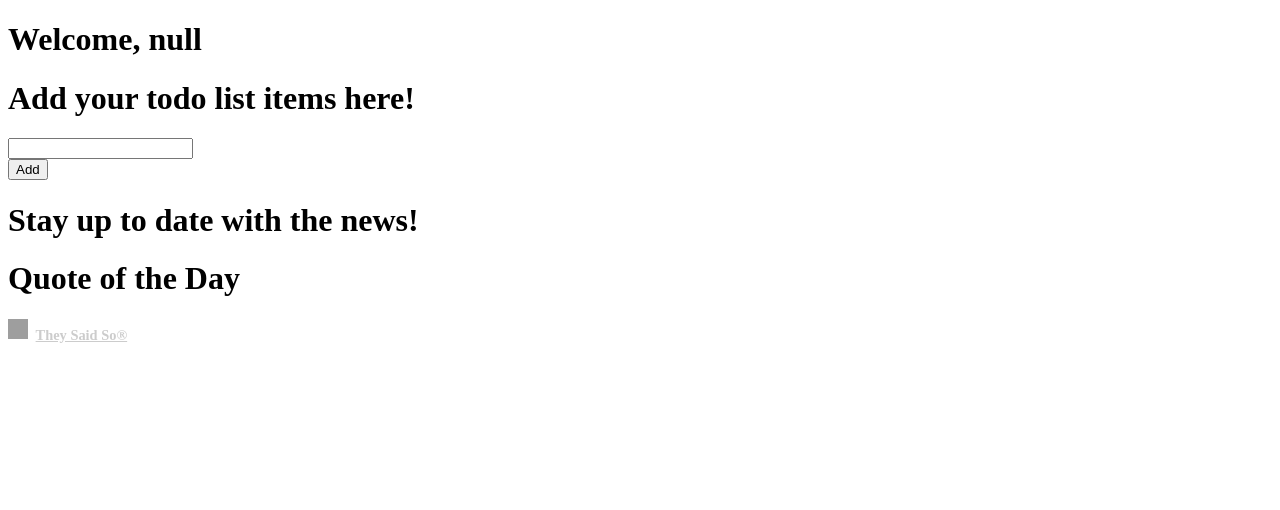
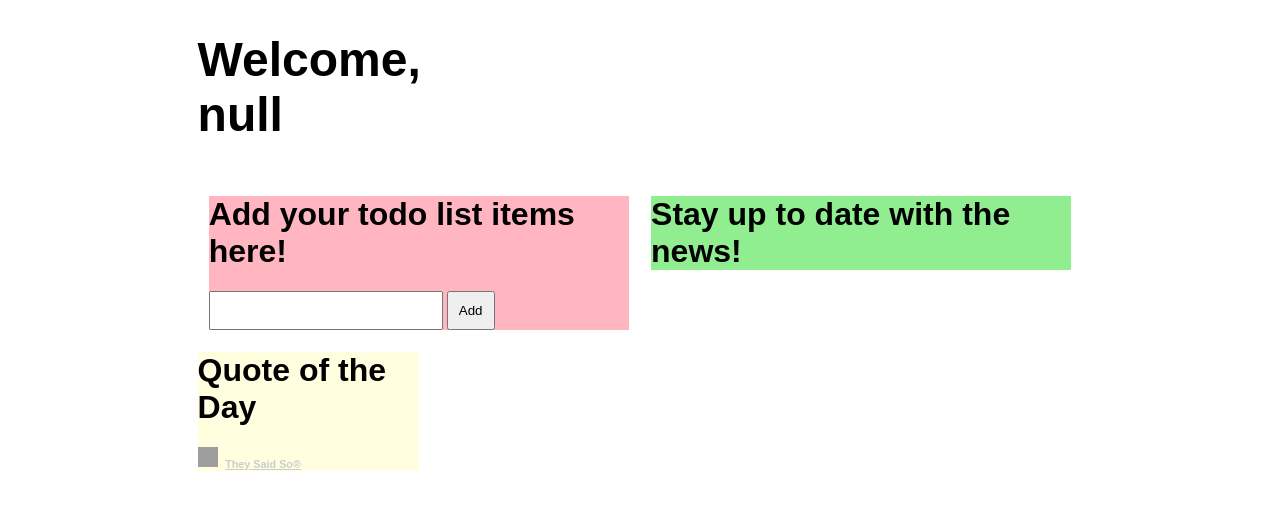
Before and after one commit to NandhiniSridhar/ListApp, a plain HTML site: page prod_app.html in a window 1280 px wide. Drawn offline with Linux system fonts and the light colour scheme; no server answers; grey boxes are pictures that could not be loaded.

Commit message:
added css- need to fix

```diff
--- a/prod_app.html
+++ b/prod_app.html
@@ -1,32 +1,30 @@
 <!doctype html>
 <html>
     <head>
-        <title>To Do List</title>
+        <title>Let's Get Started!</title>
         <script src = "index.js"></script>
-
+        <link rel = "stylesheet" href = "style.css"/>
     </head>
 
     <body onload = "welcomeMessage()">
+        <!-- welcome header-->
+        <div id="welcome">
+            <h1 id="welcomeStatement" >Welcome,<br> </h1>
+        </div>
 
         <!-- to do list-->
-        <div>
-            <h1 id="welcomeStatement" >Welcome, </h1>
+        <div class = "flex-container">
+            <div class="flex-col" >
+                <div id="todo" class = "flex-item">
                     <h1>Add your todo list items here!</h1>
                     <ul id="list">
                     </ul>
-            <input type="text" id="inputText"> <br>
+                    <input type="text" id="inputText">
                     <button id="add" onclick="displayMessage()">Add</button>
                     <br>
                 </div>
 
-        <!-- new york times top stories feed -->
-        <div>
-            <h1>Stay up to date with the news!</h1>
-            <section id='nyt'></section>
-        </div>
-
-        <!-- Quote of the Day -->
-        <div>
+                <div id="quoteOfTheDay" class = "flex-col">
                     <h1>Quote of the Day</h1>
                     <!-- required attribution-->
                     <section id='qotd'></section>
@@ -37,6 +35,17 @@
                         </a>
                     </span>
                 </div>
+            </div> <!-- flex col-->
+            <div class = "flex-col">
+                <!-- new york times top stories feed -->
+                <div id="newYorkTimes" class = "flex-item">
+                    <h1>Stay up to date with the news!</h1>
+                    <section id='nyt'></section>
+                </div>
+            </div> <!-- flex-col -->
+        </div> <!-- container -->
+        <!-- Quote of the Day -->
+
     </div> <!-- end of prod app div-->
     </body>
 </html>
--- /dev/null
+++ b/style.css
@@ -0,0 +1,83 @@
+#welcomeStatement{
+    text-align:justify;
+    font-family:sans-serif;
+    font-size: 3em;
+    margin-left: 15%;
+    margin-right: 15%;
+}
+/*general*/
+h1{
+    font-family: sans-serif;
+}
+a{
+    color:black;
+    font-family: sans-serif;
+    font-size: 0.75em;
+}
+p{
+    font-family: sans-serif;
+}
+.flex-container{
+    display: flex;
+    margin-left: 15%;
+    margin-right: 15%;
+    margin-bottom: 5%;
+    justify-content: center;
+    /*background-color: pink;*/
+    flex-wrap: wrap;
+    flex-direction: row;
+    /*background-color: blue;*/
+}
+
+.flex-col{
+    width: 50%;
+    /*background-color: red;*/
+}
+.flex-item{
+    width: 95%;
+    margin-top: 1vh;
+    margin-bottom: 1vh;
+    margin-left: 2.5%;
+    margin-right: 2.5%;
+    /*border: 1px solid black;
+    bor: green;*/
+}
+
+/*welcome*/
+#Name{
+    width: 50%;
+    padding:0.75em;
+    /*border-style: hidden;*/
+}
+#next{
+    padding: 0.75em;
+}
+/*to do list*/
+#todo{
+    background-color: lightpink;
+}
+#inputText{
+    width: 50%;
+    padding:0.75em;
+    /*border-style: hidden;*/
+}
+#add{
+    padding: 0.75em;
+}
+#list > li{
+    font-family: sans-serif;
+    font-style: oblique;
+    font-weight: bolder;
+}
+
+/*qotd*/
+#quoteOfTheDay{
+    background-color: lightyellow;
+}
+#qotd > h3{
+    font-family: sans-serif;
+}
+/*new york times*/
+#newYorkTimes{
+    background-color: lightgreen;
+}
```
Also changed, not shown: index.html (+3 -2 lines). Lines whose indentation alone changed are shown as unchanged.
